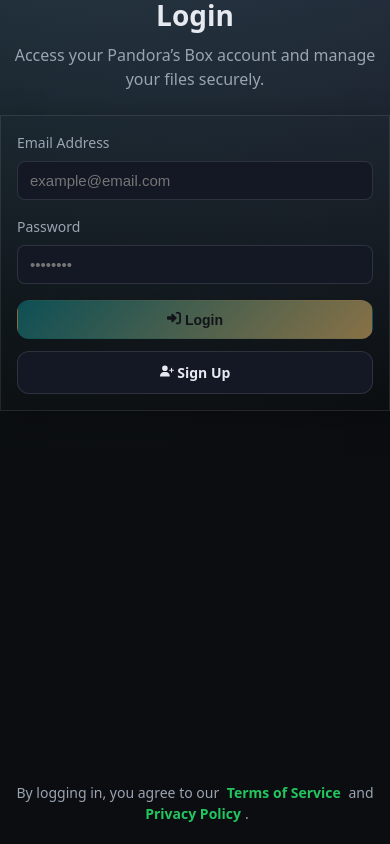
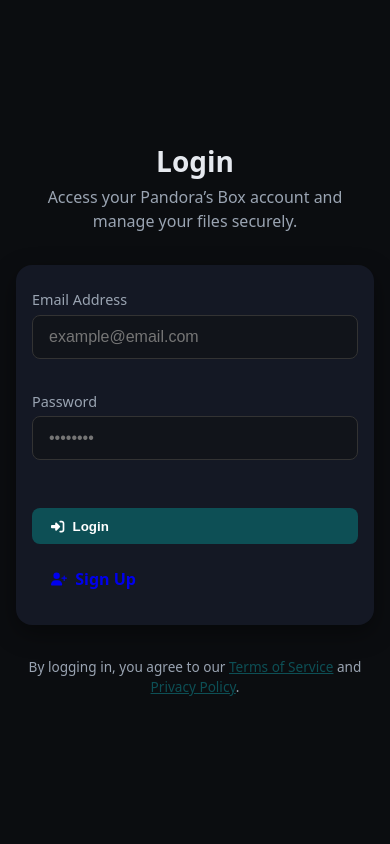
Before and after one commit to Metgala1/Pandora-s-box-, a React (Vite) app: page /login in a window 390 px wide. Built offline with nearby package versions, Linux system fonts and the light colour scheme.

Commit message:
Worked on fixing the download functionality

```diff
--- a/src/components/Footer.jsx
+++ b/src/components/Footer.jsx
@@ -1,4 +1,3 @@
-import { useState } from "react";
 import { Link, useLocation } from "react-router-dom";
 import styles from "../styles/Footer.module.css";
 import {
--- a/src/components/Main.jsx
+++ b/src/components/Main.jsx
@@ -106,9 +106,9 @@
             <FaArrowRight /> Create Free Account
           </a>
         ) : (
-          <a className={`${styles.btn} ${styles.loginBtn}`} href="/files">
+          <Link className={`${styles.btn} ${styles.loginBtn}`} to="/files">
             <FaArrowRight /> Go To My Files
-          </a>
+          </Link>
         )}
       </section>
     </main>
--- a/src/styles/File.module.css
+++ b/src/styles/File.module.css
@@ -1,181 +1,178 @@
-.container {
-  width: 100%;
-  max-width: 1200px;
-  margin: 0 auto;
-  padding: 2rem 1rem;
-  flex: 2;
+:root {
+  --bg: #0b0d10;
+  --panel: #11141a;
+  --panel-2: #141824;
+  --text: #e6e9ef;
+  --muted: #9aa4b2;
+  --brand: #0d4f55;
+  --brand-2: #887146;
+  --danger: #ef4444;
+  --success: #22c55e;
+  --radius: 16px;
+  --shadow: 0 8px 24px rgba(0, 0, 0, 0.4);
 }
 
-.heading {
-  font-size: 1.8rem;
-  font-weight: 700;
-  text-align: center;
-  margin-bottom: 0.5rem;
+/* ====== Layout ====== */
+.wrapper {
+  display: flex;
+  flex-direction: column;
+  min-height: 100vh;
+  background: var(--bg);
+}
+
+.container {
+  flex: 1;
+  width: 90%;
+  max-width: 1100px;
+  margin: 0 auto;
+  padding: 3rem 1.5rem;
   color: var(--text);
 }
 
-.mute {
-  font-size: 14px;
-  color: var(--muted);
-  margin-top: 12px;
+/* ====== Header ====== */
+.heading {
+  font-size: clamp(28px, 3vw, 40px);
+  font-weight: 800;
+  margin-bottom: 0.75rem;
   text-align: center;
 }
 
-.card {
-  background: linear-gradient(
-    180deg,
-    color-mix(in oklab, var(--panel), transparent 0%),
-    color-mix(in oklab, var(--panel-2), transparent 0%)
-  );
-  border: 1px solid color-mix(in oklab, var(--text), transparent 90%);
-  box-shadow: var(--shadow);
-  transition: transform 0.2s ease, box-shadow 0.2s ease;
-  width: 100%;
-  padding: 1.2rem;
-  border-radius: var(--radius);
+.mute {
+  color: var(--muted);
   text-align: center;
+  font-size: 1rem;
+  margin-bottom: 2rem;
 }
 
-.card:hover {
-  transform: translateY(-2px);
-  box-shadow: 0 12px 28px rgba(0, 0, 0, 0.38);
+/* ====== Empty State ====== */
+.noFiles {
+  text-align: center;
+  padding: 2rem;
+  border-radius: var(--radius);
+  background: var(--panel-2);
+  box-shadow: var(--shadow);
 }
 
-.noFiles {
-  padding: 2rem;
-}
-
-.btn {
-  appearance: none;
-  border: 0;
-  padding: 10px 16px;
-  border-radius: 12px;
-  background: color-mix(in oklab, var(--panel-2), transparent 0%);
-  color: var(--text);
-  cursor: pointer;
-  font-weight: 600;
-  border: 1px solid color-mix(in oklab, var(--text), transparent 88%);
-  transition: transform 0.05s ease, box-shadow 0.2s ease, background 0.2s ease,
-    color 0.2s ease;
-  text-decoration: none;
-  display: inline-block;
-}
-
-.btn:hover {
-  transform: translateY(-1px);
-  box-shadow: 0 10px 20px rgba(0, 0, 0, 0.25);
-}
-
-.btn:focus {
-  outline: 2px solid var(--ring);
-  outline-offset: 2px;
-}
-
-.btnPrimary {
-  background: linear-gradient(135deg, var(--brand), var(--brand-2));
-  border-color: transparent;
-  color: var(--panel);
-}
-
-.btnDanger {
-  background: linear-gradient(135deg, #f87171, #ef4444);
-  border-color: transparent;
-  color: white;
-}
-
+/* ====== Files Grid ====== */
 .filesGrid {
   display: grid;
-  grid-template-columns: repeat(auto-fill, minmax(240px, 1fr));
-  gap: 20px;
-  margin-top: 24px;
+  grid-template-columns: repeat(auto-fit, minmax(260px, 1fr));
+  gap: 1.5rem;
 }
 
 .fileCard {
-  background: var(--panel-2);
-  border-radius: 12px;
-  padding: 15px;
-  color: var(--text);
+  background: var(--panel);
+  border-radius: var(--radius);
+  box-shadow: var(--shadow);
+  padding: 1rem;
   display: flex;
   flex-direction: column;
-  align-items: center;
-  box-shadow: 0 6px 12px rgba(0, 0, 0, 0.25);
   transition: transform 0.2s ease, box-shadow 0.2s ease;
 }
 
 .fileCard:hover {
-  transform: translateY(-3px);
-  box-shadow: 0 12px 28px rgba(0, 0, 0, 0.35);
+  transform: translateY(-5px);
+  box-shadow: 0 14px 40px rgba(0, 0, 0, 0.5);
 }
 
+/* ====== File Preview ====== */
 .filePreview {
   width: 100%;
-  max-height: 200px;
+  max-height: 180px;
   object-fit: cover;
-  border-radius: 8px;
-  margin-bottom: 10px;
+  border-radius: var(--radius);
+  margin-bottom: 1rem;
+  background: var(--panel-2);
 }
 
 .fileIcon {
-  font-size: 48px;
+  font-size: 3rem;
   text-align: center;
-  padding: 40px 0;
-  background: var(--panel);
-  border-radius: 8px;
-  width: 100%;
+  margin: 2rem 0;
+  color: var(--brand);
 }
 
+/* ====== File Info ====== */
 .fileInfo {
-  text-align: center;
-  margin-bottom: 10px;
-  width: 100%;
+  flex: 1;
+  margin-bottom: 1rem;
 }
 
 .filename {
-  font-weight: bold;
+  display: block;
+  font-weight: 600;
+  margin-bottom: 0.25rem;
   word-break: break-word;
 }
-.wrapper{
-   background: var(--bg, #0b0d10);
+
+.mono {
+  font-family: monospace, monospace;
 }
 
 .fileMeta {
-  font-size: 13px;
+  display: block;
+  font-size: 0.85rem;
   color: var(--muted);
-  display: block;
   margin-top: 2px;
 }
 
+/* ====== Actions ====== */
 .fileActions {
   display: flex;
-  gap: 10px;
-  justify-content: center;
-  flex-wrap: wrap;
-  margin-top: auto;
+  justify-content: space-between;
+  gap: 0.5rem;
 }
 
-.row {
-  display: flex;
-  justify-content: center;
-  gap: 12px;
-  flex-wrap: wrap;
-  margin-top: 24px;
+.btn {
+  flex: 1;
+  padding: 0.5rem 0.75rem;
+  border-radius: 0.5rem;
+  border: none;
+  font-weight: 600;
+  cursor: pointer;
+  transition: all 0.25s ease;
+  text-align: center;
+  text-decoration: none;
 }
 
-/* Responsive tweaks */
+.btnPrimary {
+  background: var(--brand);
+  color: white;
+}
+
+.btnPrimary:hover {
+  background: #0a3f44;
+  transform: translateY(-2px);
+}
+
+.btnDanger {
+  background: var(--danger);
+  color: white;
+}
+
+.btnDanger:hover {
+  background: #c53030;
+  transform: translateY(-2px);
+}
+
+/* ====== Footer Button Row ====== */
+.row {
+  text-align: center;
+  margin-top: 2rem;
+}
+
+/* ====== Responsive ====== */
 @media (max-width: 768px) {
-  .heading {
-    font-size: 1.5rem;
+  .container {
+    padding: 2rem 1rem;
   }
+
   .filesGrid {
-    grid-template-columns: 1fr 1fr;
+    grid-template-columns: 1fr;
+    gap: 1rem;
+  }
+
+  .fileActions {
+    flex-direction: column;
   }
 }
-
-@media (max-width: 500px) {
-  .filesGrid {
-    grid-template-columns: 1fr;
-  }
-  .filePreview {
-    max-height: 150px;
-  }
-}
--- a/src/styles/Signup.module.css
+++ b/src/styles/Signup.module.css
@@ -9,174 +9,154 @@
   --danger: #ef4444;
   --success: #22c55e;
   --warning: #f59e0b;
-  --ring: rgba(110, 231, 242, 0.4);
   --radius: 16px;
   --shadow: 0 10px 30px rgba(0, 0, 0, 0.35);
 }
 
-/* Layout */
 .authSection {
-  max-width: 450px;
-  margin: 0 auto;
   min-height: 100vh;
   display: flex;
   flex-direction: column;
-  justify-content: space-between; /* pushes disclaimer down */
-  padding: 0 0 20px 0;
+  justify-content: center;
+  align-items: center;
+  padding: 3rem 1rem;
+  background: var(--bg);
+  color: var(--text);
 }
 
 .formWrapper {
+  max-width: 450px;
+  width: 100%;
   text-align: center;
 }
 
-.authSection h1 {
-  font-size: clamp(28px, 3vw, 40px);
-  margin-bottom: 12px;
-  color: var(--text);
+h1 {
+  font-size: 2rem;
+  font-weight: 700;
+  margin-bottom: 0.5rem;
 }
 
 .tagline {
-  font-size: 16px;
   color: var(--muted);
-  margin-bottom: 24px;
+  font-size: 1rem;
+  margin-bottom: 2rem;
 }
 
 .card {
-
-  border: 1px solid color-mix(in oklab, var(--text), transparent 90%);
+  background: var(--panel-2);
+  border-radius: var(--radius);
   box-shadow: var(--shadow);
-  transition: transform 0.2s ease, box-shadow 0.2s ease;
-  width: 100%;
-  padding: 24px;
-  border-radius: var(--radius);
-}
-
-.card:hover {
-  transform: translateY(-2px);
-  box-shadow: 0 12px 28px rgba(0, 0, 0, 0.38);
+  padding: 2rem 1.5rem;
+  display: flex;
+  flex-direction: column;
+  gap: 1rem;
 }
 
 .field {
-  display: grid;
-  gap: 8px;
-  margin-bottom: 16px;
-  width: 100%;
+  display: flex;
+  flex-direction: column;
+  text-align: left;
+  margin-bottom: 1rem;
 }
 
-.mute {
-  font-size: 14px;
+.field label {
+  margin-bottom: 0.25rem;
   color: var(--muted);
-  text-align: left;
+  font-size: 0.9rem;
 }
 
 .input {
-  width: 100%;
-  padding: 12px 14px;
-  background: color-mix(in oklab, var(--panel-2), transparent 0%);
-  border: 1px solid color-mix(in oklab, var(--text), transparent 88%);
+  padding: 0.75rem 1rem;
+  border-radius: 0.5rem;
+  border: 1px solid #333;
+  background: var(--panel);
   color: var(--text);
   font-size: 1rem;
-  border-radius: 8px;
+  transition: border 0.2s ease, box-shadow 0.2s ease;
 }
 
 .input:focus {
-  outline: 2px solid var(--ring);
-  border-color: transparent;
+  outline: none;
+  border-color: var(--brand);
+  box-shadow: 0 0 0 2px rgba(13, 79, 85, 0.3);
 }
 
-/* Buttons */
 .row {
   display: flex;
+  gap: 1rem;
   justify-content: center;
-  gap: 12px;
+  margin-top: 1rem;
   flex-wrap: wrap;
-  margin-top: 16px;
 }
 
 .btn {
-  appearance: none;
-  border: 0;
-  padding: 10px 14px;
-  border-radius: 12px;
-  background: color-mix(in oklab, var(--panel-2), transparent 0%);
-  color: var(--text);
+  display: inline-flex;
+  align-items: center;
+  gap: 0.5rem;
+  padding: 0.65rem 1.2rem;
+  border-radius: 0.5rem;
+  border: none;
+  font-weight: 600;
   cursor: pointer;
-  font-weight: 600;
-  border: 1px solid color-mix(in oklab, var(--text), transparent 88%);
-  transition: transform 0.05s ease, box-shadow 0.2s ease, background 0.2s ease, color 0.2s ease;
+  transition: all 0.25s ease;
   text-decoration: none;
-  min-width: 140px;
+  text-align: center;
+}
+
+.btnPrimary {
+  background: var(--brand);
+  color: white;
+}
+
+.btnPrimary:hover {
+  background: #0a3f44;
+  transform: translateY(-2px);
 }
 
 .btn:hover {
-  transform: translateY(-1px);
-  box-shadow: 0 10px 20px rgba(0, 0, 0, 0.25);
+  text-decoration: none;
 }
 
-.btn:focus {
-  outline: 2px solid var(--ring);
-  outline-offset: 2px;
+.btn:disabled {
+  opacity: 0.6;
+  cursor: not-allowed;
 }
 
-.btnPrimary {
-  background: linear-gradient(135deg, var(--brand), var(--brand-2));
-  color: var(--panel);
-  border-color: transparent;
+.success {
+  color: var(--success);
+  margin-top: 1rem;
+  font-weight: 600;
 }
 
-/* Disclaimer */
+.error {
+  color: var(--danger);
+  margin-top: 1rem;
+  font-weight: 600;
+}
+
 .disclaimer {
-  font-size: 14px;
+  margin-top: 2rem;
+  font-size: 0.85rem;
   color: var(--muted);
   text-align: center;
-  margin-top: 12px;
 }
 
-.signUp {
-  color: var(--success);
-  font-weight: 600;
-  text-decoration: none;
-  margin: 0 4px;
+.disclaimer a {
+  color: var(--brand);
+  text-decoration: underline;
 }
 
-.signUp:hover {
-  text-decoration: underline;
-}
-.success{
-    background-color: green;
-    font-weight: 700;
-    padding: 0.5rem;
-    color: white;
-    margin: 1rem auto;
-}
-
-.error{
-    background-color: rgb(202, 74, 74);
-    font-weight: 700;
-    padding: 0.5rem;
-    color: white;
-    border-radius: 1rem;
-    margin: 1.5rem auto;
-
-}
-
-/* Mobile */
-@media (max-width: 768px) {
+@media (max-width: 500px) {
   .card {
-    padding: 16px;
-    border-radius: 0;
+    padding: 1.5rem 1rem;
   }
 
-  .input {
-    font-size: 15px;
-    padding: 10px 12px;
+  .row {
+    flex-direction: column;
+    gap: 0.75rem;
   }
 
-  .btn {
-    min-width: 100%;
-    font-size: 14px;
-  }
-  .success, .error{
-    width: 80%;
+  h1 {
+    font-size: 1.75rem;
   }
 }
```
Also changed, not shown: src/fileContext/MyFileContext.jsx (+10 -6 lines).
